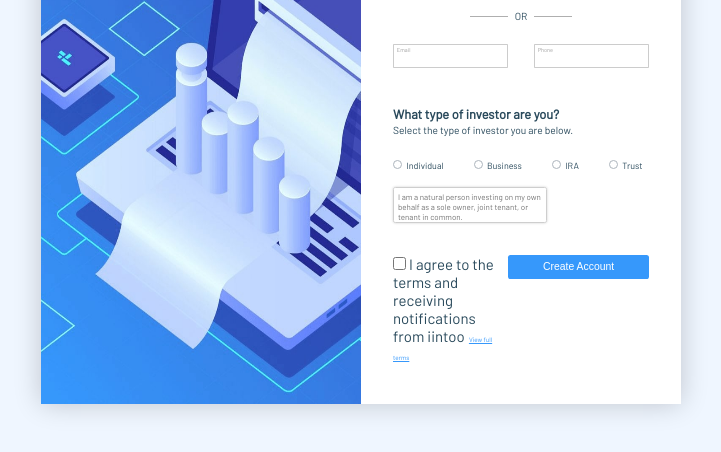
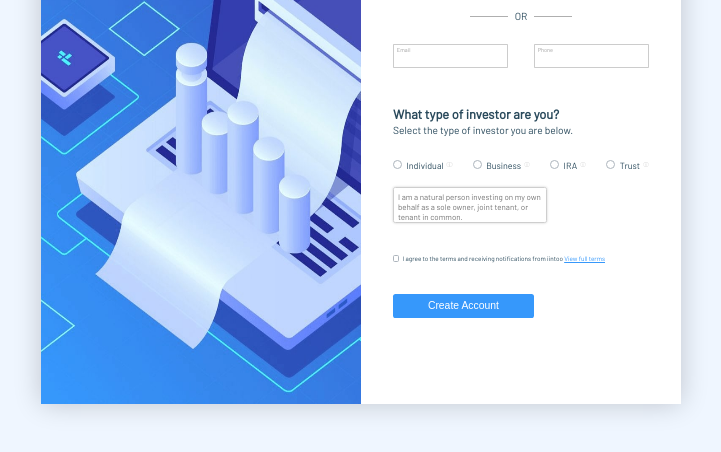
Before and after one commit to antvra/assessmentofknowledgeforlayout, a plain HTML site: page index.html in a window 1280 px wide. Shown: the part 276-728 px from the top of the page, without its empty margins (279-1000 px from the left). Drawn offline with Linux system fonts and the light colour scheme.

Commit message:
Added INFO

```diff
--- a/index.html
+++ b/index.html
@@ -63,18 +63,22 @@
                                 <div class="radio">
                                         <input type="radio" class="typeofinvestor" name="investortype" id="1">
                                         <label for="1">Individual</label>
+                                        <img src="img/information.svg" alt="info" class="img__info">
                                 </div>
                                 <div class="radio">
                                         <input type="radio" class="typeofinvestor" name="investortype" id="2">
                                         <label for="2">Business</label>
+                                        <img src="img/information.svg" alt="info" class="img__info">
                                 </div>
                                 <div class="radio">
                                         <input type="radio" class="typeofinvestor" name="investortype" id="3">
                                         <label for="3">IRA</label>
+                                        <img src="img/information.svg" alt="info" class="img__info">
                                 </div>
                                 <div class="radio">
                                         <input type="radio" class="typeofinvestor" name="investortype" id="4">
                                         <label for="4">Trust</label>
+                                        <img src="img/information.svg" alt="info" class="img__info">
                                 </div>
                             </div>
 
@@ -83,14 +87,13 @@
                             </div>
 
                             <div class="finalform">
-                                <label>
-                                    <input type="checkbox" name="" id="">
-                                    I agree to the terms and receiving notifications from iintoo
-                                    <a href="#">View full terms</a>
-                                </label>
-                                <div class="createaccount">
-                                    <button>Create Account</button>
-                                </div>
+                                <input type="checkbox" name="" id="agree" class="checkboxAgree">
+                                <label for="agree">I agree to the terms and receiving notifications from iintoo</label>
+                                <a href="#">View full terms</a>
+                            </div>
+
+                            <div class="createaccount">
+                                <button>Create Account</button>
                             </div>
                         </div>
 
```
Also changed, not shown: img/information.svg (added).
